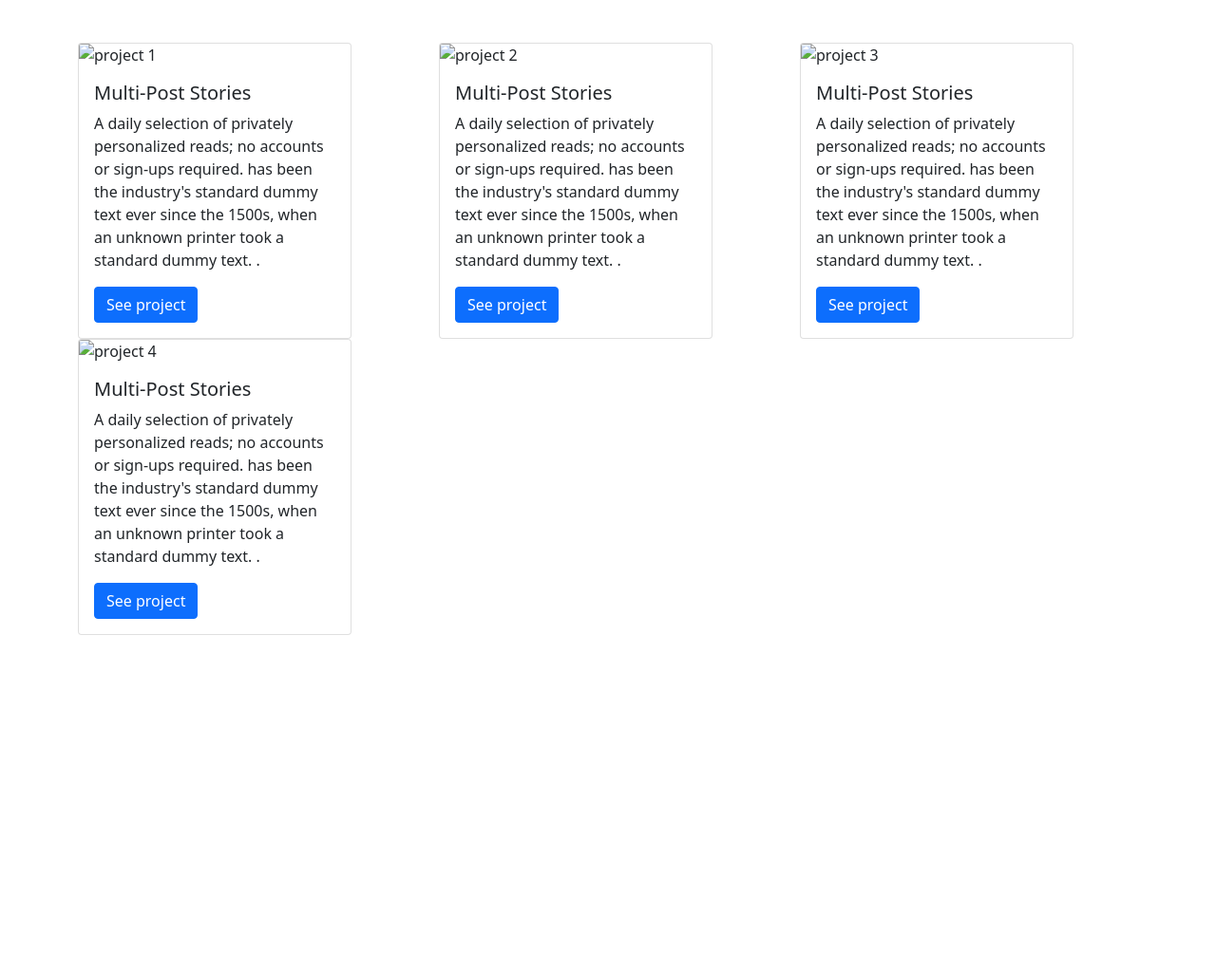
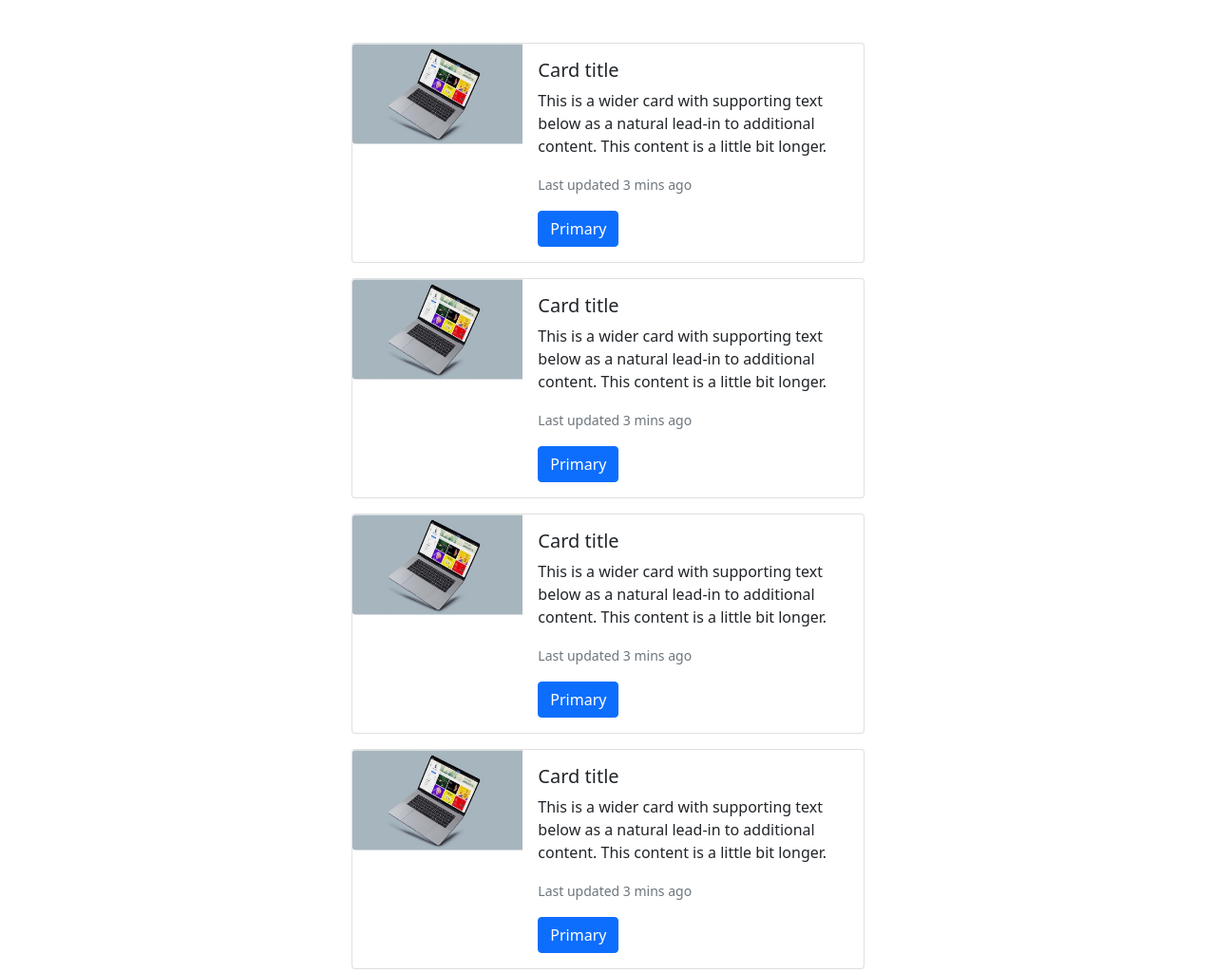
Before and after one commit to karlavdelgadof/Bootstrap-test-portfolio_pj, a plain HTML site: page index.html in a window 1280 px wide. Shown: the part 500-1524 px from the top of the page at 95% size. Before the commit the page ends 1169 px from the top, so only its background shows below. Drawn offline with nearby package versions, Linux system fonts and the light colour scheme.

Commit message:
Change project-cards structure

```diff
--- a/index.html
+++ b/index.html
@@ -44,57 +44,64 @@
       <div class="product-device product-device-2 shadow-sm d-none d-md-block"></div>
     </div>
     <!--Works section-->
-    <div class="container justify-content-center">
-      <div class="row rows-col-1">
-        <div class="col">
-          <div class="card" style="width: 18rem;">
-            <img src="..." class="card-img-top" alt="project 1">
+    <div class="container">
+        <div class="card mb-3 mx-auto" style="max-width: 540px;">
+          <div class="row g-0">
+            <div class="col-md-4">
+              <img src="/images/project-img.jpeg" class="img-fluid rounded-start" alt="...">
+            </div>
+            <div class="col-md-8">
               <div class="card-body">
-              <h5 class="card-title">Multi-Post Stories </h5>
-              <p class="card-text">A daily selection of privately personalized reads; no accounts or sign-ups required.
-                has been the industry's standard dummy text ever since the 1500s, when an unknown printer took a
-                standard dummy text.
-                .</p>
-              <button type="button" class="btn btn-primary">See project</button>
+                <h5 class="card-title">Card title</h5>
+                <p class="card-text">This is a wider card with supporting text below as a natural lead-in to additional content. This content is a little bit longer.</p>
+                <p class="card-text"><small class="text-muted">Last updated 3 mins ago</small></p>
+                <button type="button" class="btn btn-primary">Primary</button>
               </div>
             </div>
           </div>
-        <div class="col">
-          <div class="card" style="width: 18rem;">
-            <img src="..." class="card-img-top" alt="project 2">
+        </div>
+          <div class="card mb-3 mx-auto" style="max-width: 540px;">
+            <div class="row g-0">
+              <div class="col-md-4">
+                <img src="/images/project-img.jpeg" class="img-fluid rounded-start" alt="...">
+              </div>
+              <div class="col-md-8">
                 <div class="card-body">
-              <h5 class="card-title">Multi-Post Stories</h5>
-              <p class="card-text">A daily selection of privately personalized reads; no accounts or sign-ups required.
-                has been the industry's standard dummy text ever since the 1500s, when an unknown printer took a
-                standard dummy text.
-                .</p>
-              <button type="button" class="btn btn-primary">See project</button>
+                  <h5 class="card-title">Card title</h5>
+                  <p class="card-text">This is a wider card with supporting text below as a natural lead-in to additional content. This content is a little bit longer.</p>
+                  <p class="card-text"><small class="text-muted">Last updated 3 mins ago</small></p>
+                  <button type="button" class="btn btn-primary">Primary</button>
                 </div>
               </div>
             </div>
-        <div class="col">
-          <div class="card" style="width: 18rem;">
-            <img src="..." class="card-img-top" alt="project 3">
+          </div>
+          <div class="card mb-3 mx-auto" style="max-width: 540px;">
+            <div class="row g-0">
+              <div class="col-md-4">
+                <img src="/images/project-img.jpeg" class="img-fluid rounded-start" alt="...">
+              </div>
+              <div class="col-md-8">
                 <div class="card-body">
-              <h5 class="card-title">Multi-Post Stories</h5>
-              <p class="card-text">A daily selection of privately personalized reads; no accounts or sign-ups required.
-                has been the industry's standard dummy text ever since the 1500s, when an unknown printer took a
-                standard dummy text.
-                .</p>
-              <button type="button" class="btn btn-primary">See project</button>
+                  <h5 class="card-title">Card title</h5>
+                  <p class="card-text">This is a wider card with supporting text below as a natural lead-in to additional content. This content is a little bit longer.</p>
+                  <p class="card-text"><small class="text-muted">Last updated 3 mins ago</small></p>
+                  <button type="button" class="btn btn-primary">Primary</button>
                 </div>
               </div>
             </div>
-        <div class="col">
-          <div class="card" style="width: 18rem;">
-            <img src="..." class="card-img-top" alt="project 4">
+          </div>
+          <div class="card mb-3 mx-auto" style="max-width: 540px;">
+            <div class="row g-0">
+              <div class="col-md-4">
+                <img src="/images/project-img.jpeg" class="img-fluid rounded-start" alt="...">
+              </div>
+              <div class="col-md-8">
                 <div class="card-body">
-              <h5 class="card-title">Multi-Post Stories</h5>
-              <p class="card-text">A daily selection of privately personalized reads; no accounts or sign-ups required.
-                has been the industry's standard dummy text ever since the 1500s, when an unknown printer took a
-                standard dummy text.
-                .</p>
-              <button type="button" class="btn btn-primary">See project</button>
+                  <h5 class="card-title">Card title</h5>
+                  <p class="card-text">This is a wider card with supporting text below as a natural lead-in to additional content. This content is a little bit longer.</p>
+                  <p class="card-text"><small class="text-muted">Last updated 3 mins ago</small></p>
+                  <button type="button" class="btn btn-primary">Primary</button>
+                </div>
               </div>
             </div>
           </div>
```
Also changed, not shown: images/project-img.jpeg (added). Lines whose indentation alone changed are shown as unchanged.
